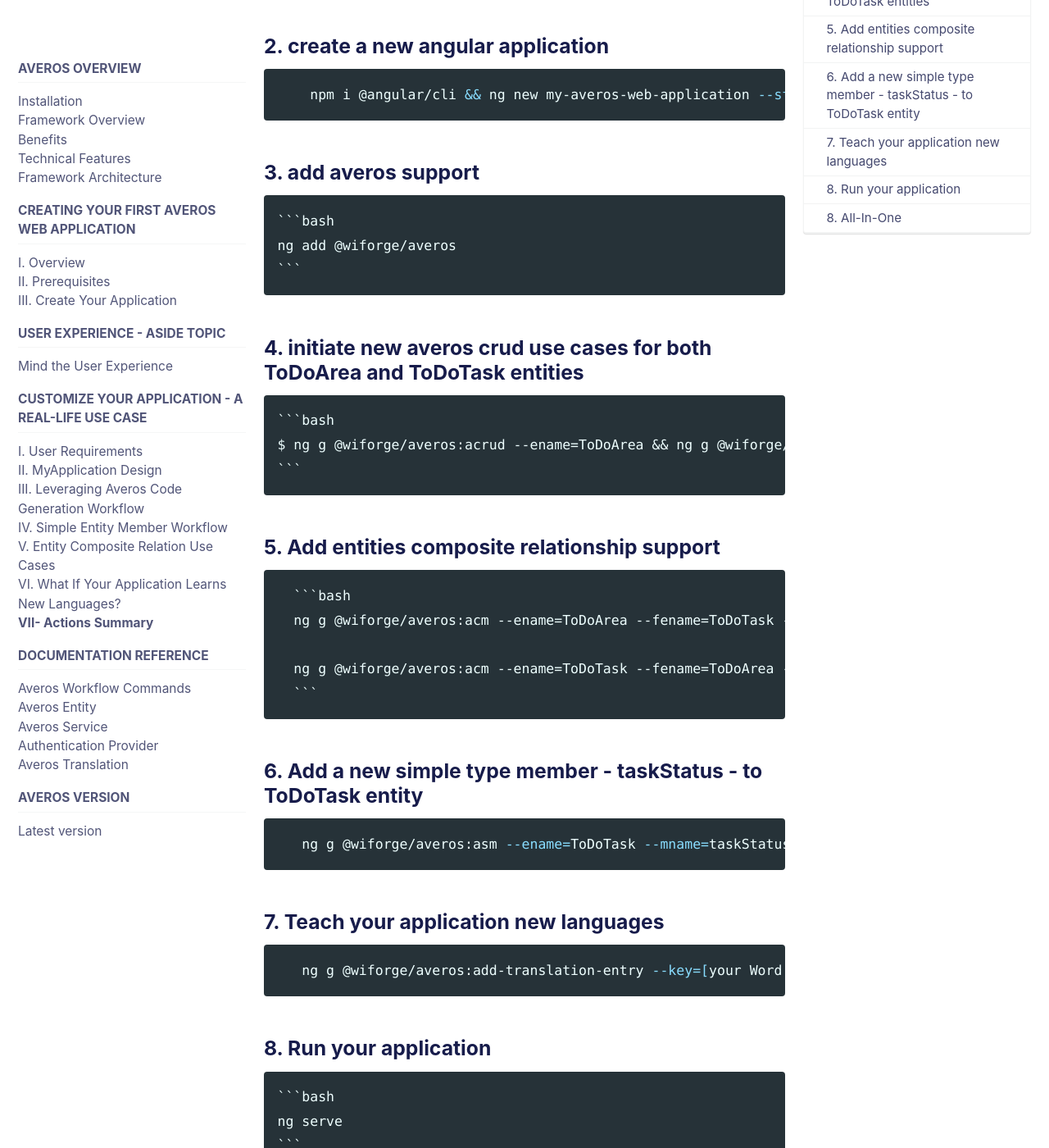
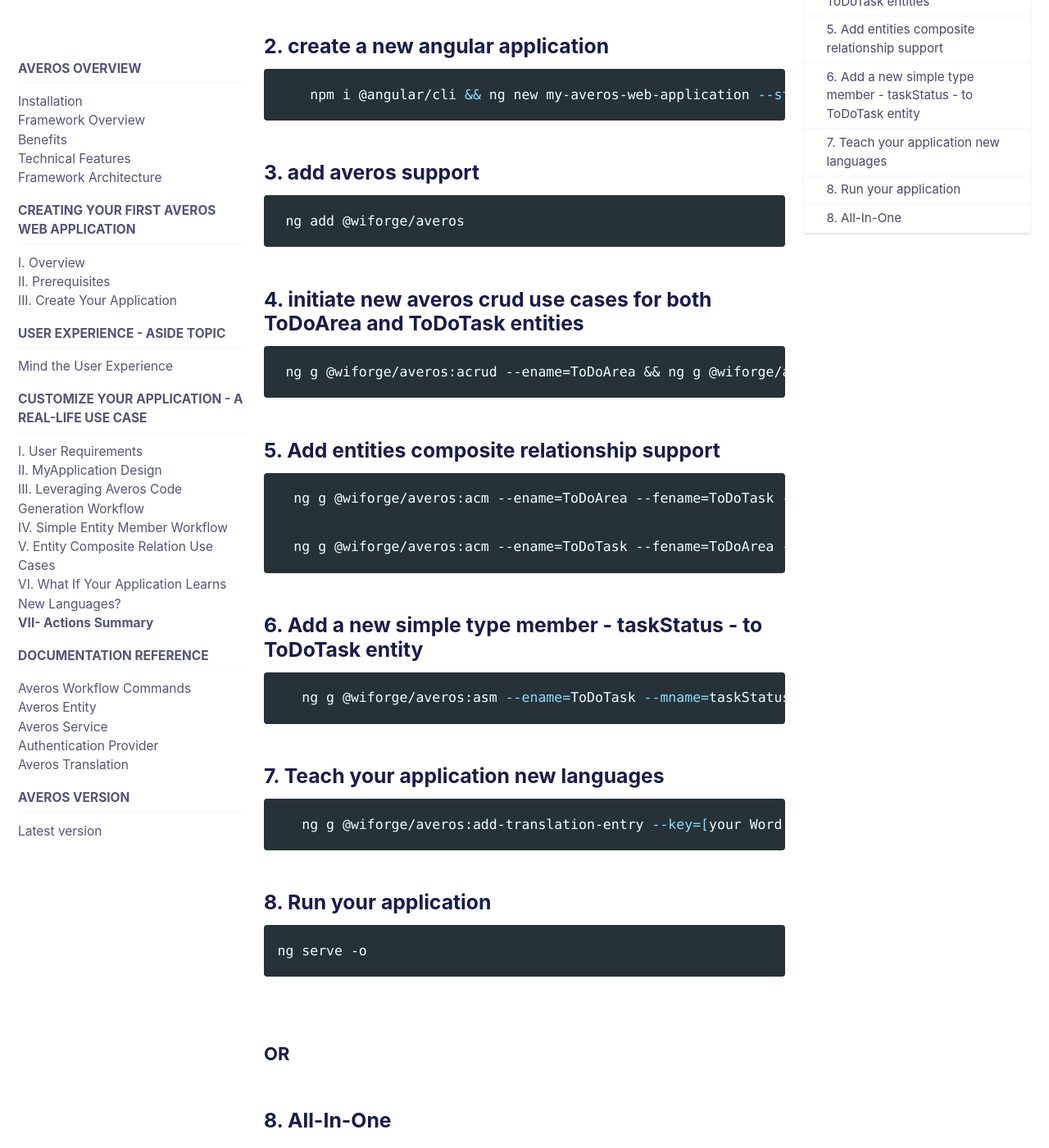
Before and after one commit to averos-io/averos-io.github.io, a Jekyll site: the page built from _docs/1.1.8/12-customize-your-app-actions-summary.md, in a window 1280 px wide and 1400 px high, scrolled down 468 px. Shown: the whole window at 82% size. Built offline with Jekyll 4.4.1, drawn with Linux system fonts in a browser that asks for light colours; cached includes are drawn as plain includes.

Commit message:
updated docs

````diff
--- a/_docs/1.1.8/12-customize-your-app-actions-summary.md
+++ b/_docs/1.1.8/12-customize-your-app-actions-summary.md
@@ -23,24 +23,17 @@
 
 ### 3. **add averos support**
 
-    ```bash
-    ng add @wiforge/averos
-    ```
-
+     ng add @wiforge/averos
 
 ### 4. **initiate new averos crud use cases for both ToDoArea and ToDoTask entities**
 
-    ```bash
-    $ ng g @wiforge/averos:acrud --ename=ToDoArea && ng g @wiforge/averos:acrud --ename=ToDoTask
-    ```
+     ng g @wiforge/averos:acrud --ename=ToDoArea && ng g @wiforge/averos:acrud --ename=ToDoTask
 
 ### 5. **Add entities composite relationship support**
 
-      ```bash
       ng g @wiforge/averos:acm --ename=ToDoArea --fename=ToDoTask --fieldRelationType=OneToMany --member-update-strategy=multiple
 
       ng g @wiforge/averos:acm --ename=ToDoTask --fename=ToDoArea --fieldRelationType=ManyToOne
-      ```
 
 ### 6. **Add a new simple type member - taskStatus - to ToDoTask entity**
 
@@ -56,9 +49,7 @@
 
 ###  8. **Run your application**
 
-    ```bash
-    ng serve
-    ```
+    ng serve -o
 
 <br/>
 
@@ -76,7 +67,7 @@
 **Generate a Web Application in only `5 minutes` by executing the following command:**
 
 ```bash
-    npm i @angular/cli && ng new my-averos-web-application --style=scss --routing --strict && cd averos-io-starter && ng add @wiforge/averos --applicationName=myAverosWebApplication --auth_backend_url=http://localhost:3333 --defaultLanguageCode=en --defaults && ng g @wiforge/averos:acrud --ename=ToDoArea && ng g @wiforge/averos:acrud --ename=ToDoTask && ng g @wiforge/averos:acm --ename=ToDoArea --fename=ToDoTask --fieldRelationType=OneToMany --member-update-strategy=multiple && ng g @wiforge/averos:acm --ename=ToDoTask --fename=ToDoArea --fieldRelationType=ManyToOne && ng g @wiforge/averos:asm --ename=ToDoTask --mname=taskStatus --memberType=enumeration --listOfEnumValues=closed,active,pending && ng serve
+    npm i @angular/cli && ng new my-averos-web-application --style=scss --routing --strict && cd averos-io-starter && ng add @wiforge/averos --applicationName=myAverosWebApplication --auth_backend_url=http://localhost:3333 --defaultLanguageCode=en --defaults && ng g @wiforge/averos:acrud --ename=ToDoArea && ng g @wiforge/averos:acrud --ename=ToDoTask && ng g @wiforge/averos:acm --ename=ToDoArea --fename=ToDoTask --fieldRelationType=OneToMany --member-update-strategy=multiple && ng g @wiforge/averos:acm --ename=ToDoTask --fename=ToDoArea --fieldRelationType=ManyToOne && ng g @wiforge/averos:asm --ename=ToDoTask --mname=taskStatus --memberType=enumeration --listOfEnumValues=closed,active,pending && ng serve -o
 ```
 
 <br/>
````
Also changed, not shown: _docs/1.1.8/13-reference-detailed-averos-worflow-commands.md (+2 -2 lines), _pages/about.md (+1 -1 lines).
